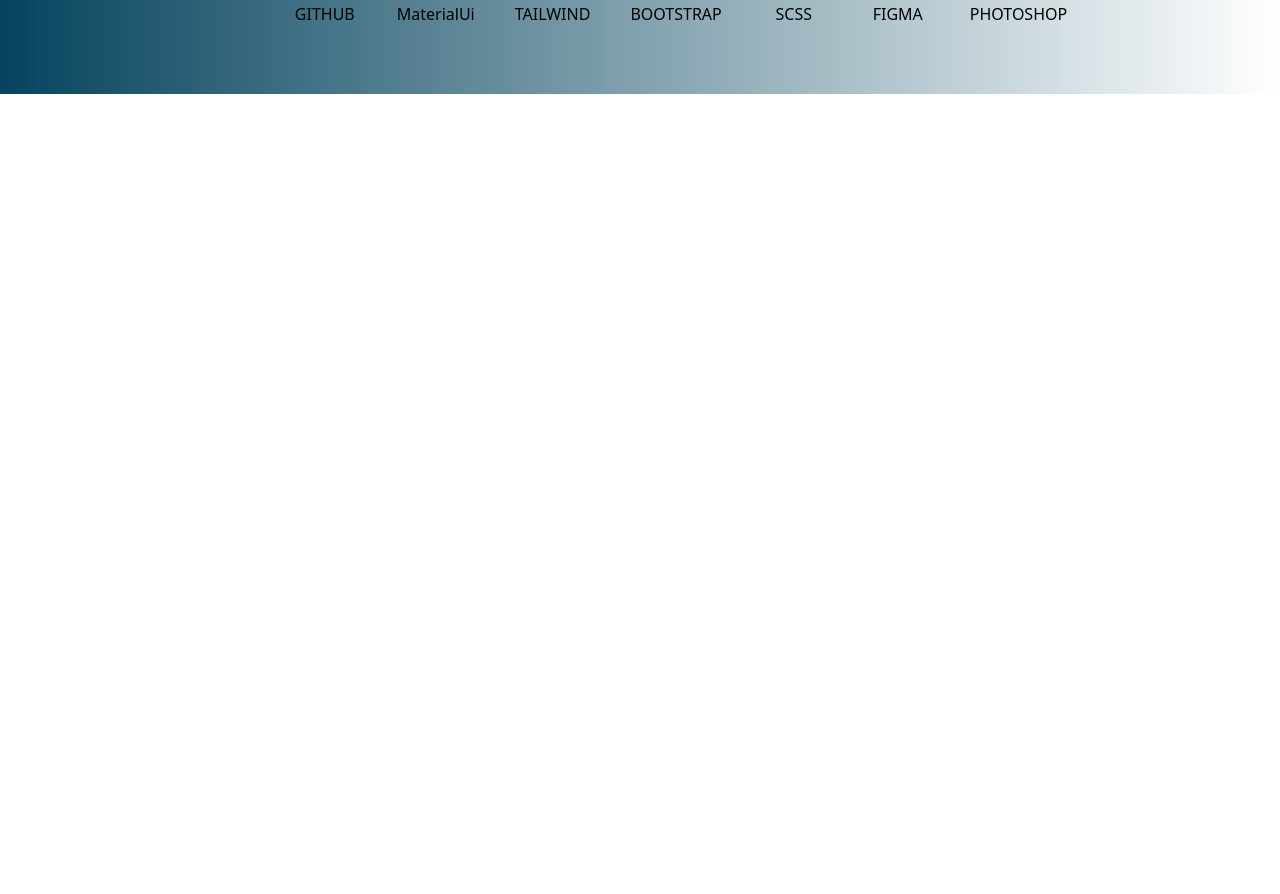
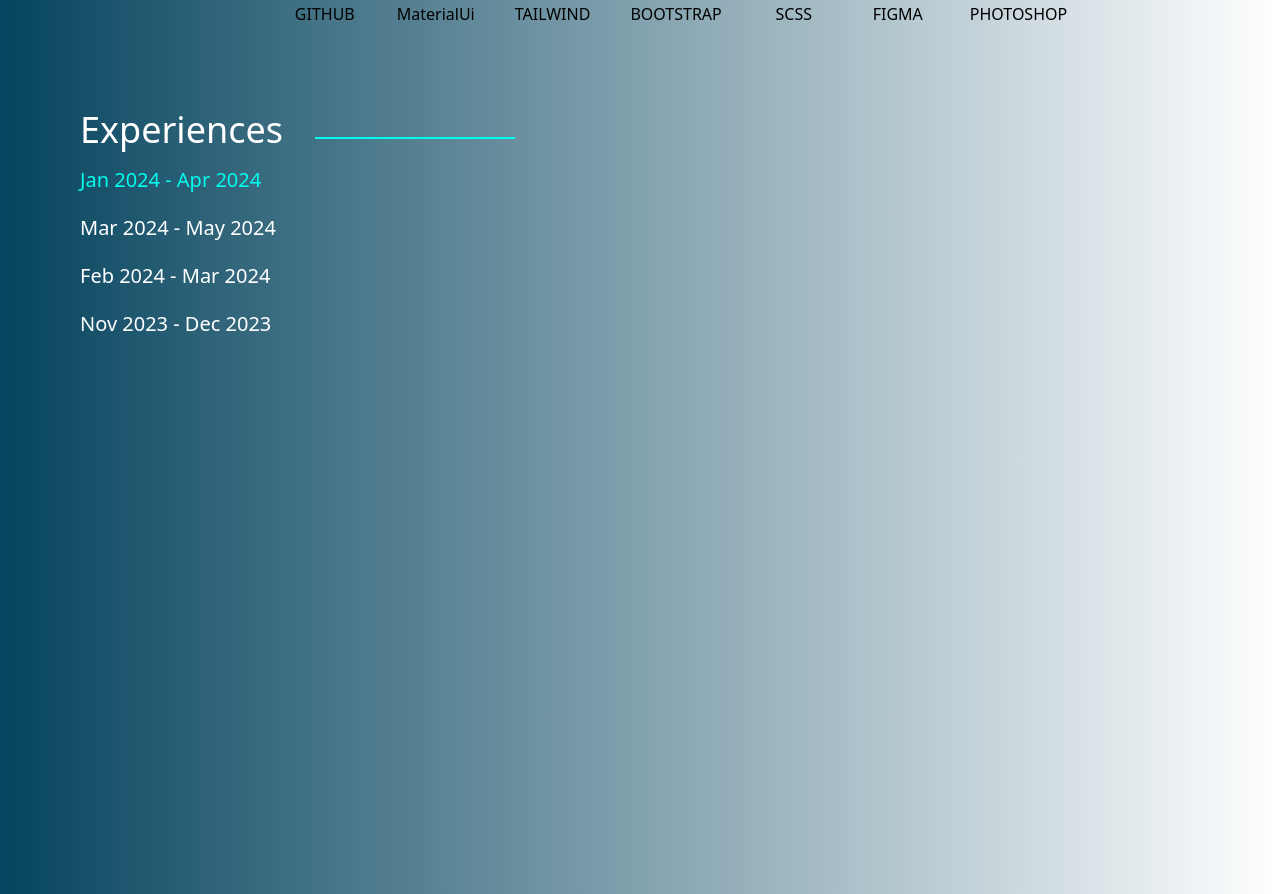
Before and after one commit to furkansylu97/FurkanSoylu-sPortfolio, a React (Vite) app in the folder Portfolio/: page / in a window 1280 px wide. Shown: the part 1570-2464 px from the top of the page. Before the commit the page ends 1664 px from the top, so only its background shows below. Built offline with nearby package versions, Linux system fonts and the light colour scheme.

Commit message:
The experiences section was created and the events that will occur when the button is clicked were defined

```diff
--- a/Portfolio/src/pages/HomePage/Home.jsx
+++ b/Portfolio/src/pages/HomePage/Home.jsx
@@ -2,6 +2,7 @@
 import Header from "../../components/Header";
 import Intro from "./Intro";
 import About from "./About";
+import KnowledgeAndExperiences from "./KnowledgeAndExperiences";
 
 function Home() {
   return (
@@ -11,6 +12,7 @@
         <Intro />
         <div className="w-full pl-5 lg:pl-20">
           <About />
+          <KnowledgeAndExperiences />
         </div>
       </div>
     </div>
--- /dev/null
+++ b/Portfolio/src/pages/HomePage/KnowledgeAndExperiences.jsx
@@ -0,0 +1,39 @@
+import React from "react";
+import SectionTitle from "../../components/SectionTitle";
+import { experiences } from "../../resources/experiences";
+
+function KnowledgeAndExperiences() {
+  const [selectedItemIndex, setSelectedItemIndex] = React.useState(0);
+
+  return (
+    <section className="h-svh lg:h-lvh">
+      <div>
+        <SectionTitle title="Experiences" />
+        <div className="flex">
+          <div className="flex flex-col gap-5">
+            {experiences.map((experience, index) => (
+              <div className="cursor-pointer"
+                onClick={() => {
+                  setSelectedItemIndex(index);
+                }}
+              >
+                <h1
+                  className={`text-xl ${
+                    selectedItemIndex === index
+                      ? "text-secondary border-secondary"
+                      : "text-white"
+                  }`}
+                >
+                  {experience.period}
+                </h1>
+              </div>
+            ))}
+          </div>
+          <div></div>
+        </div>
+      </div>
+    </section>
+  );
+}
+
+export default KnowledgeAndExperiences;
--- /dev/null
+++ b/Portfolio/src/resources/experiences.jsx
@@ -0,0 +1,30 @@
+export const experiences = [
+  {
+    id: "213213123213e3",
+    company: "SUSTABLE Istanbul / Turkey (Remote)",
+    title:"Front-End Developer",
+    period: "Jan 2024 - Apr 2024",
+    description : ""
+  },
+  {
+    id: "213213123213e2",
+    company: "TECHCAREER.NET (ONLINE)",
+    title:"Webweld: Javascript Front-End Bootcamp",
+    period: "Mar 2024 - May 2024",
+    description : ""
+  },
+  {
+    id: "213213123213e1",
+    company: "BTK AKADEMI, Izmir/ Turkey",
+    title:"Back-End Workshop With Advanced Python",
+    period: "Feb 2024 - Mar 2024",
+    description : ""
+  },
+  {
+    id: "213213123213e0",
+    company: "BTK AKADEMI, Mersin/ Turkey",
+    title:"Front-End Workshop",
+    period: "Nov 2023 - Dec 2023",
+    description : ""
+  },
+];
```
